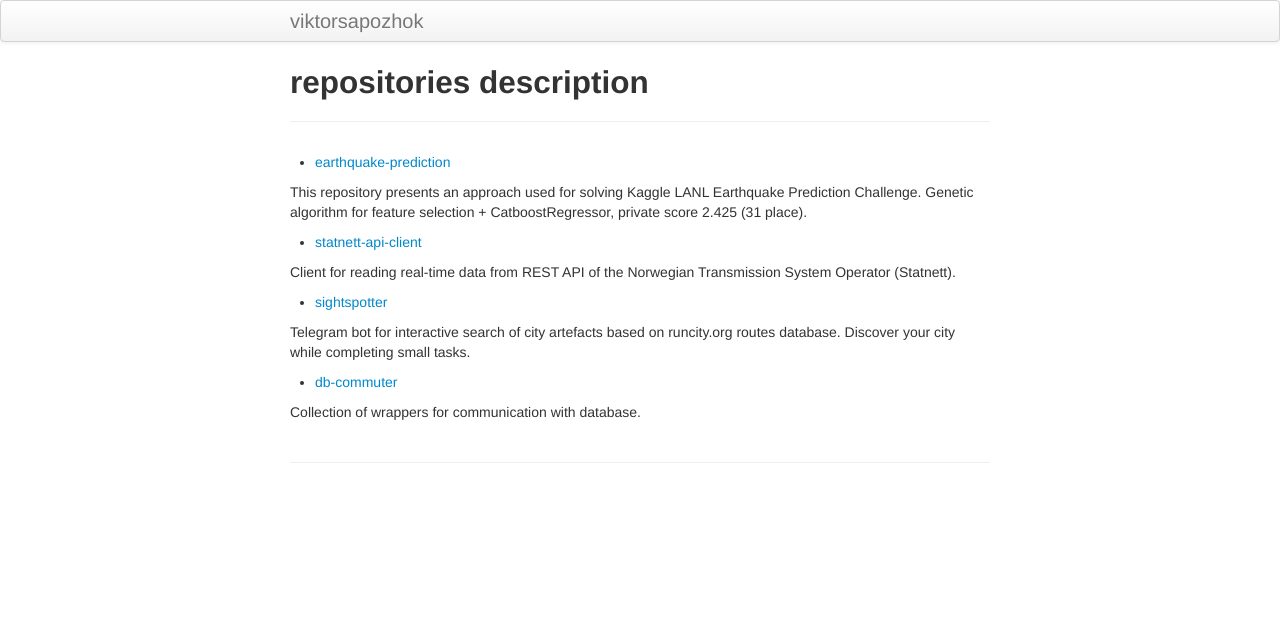
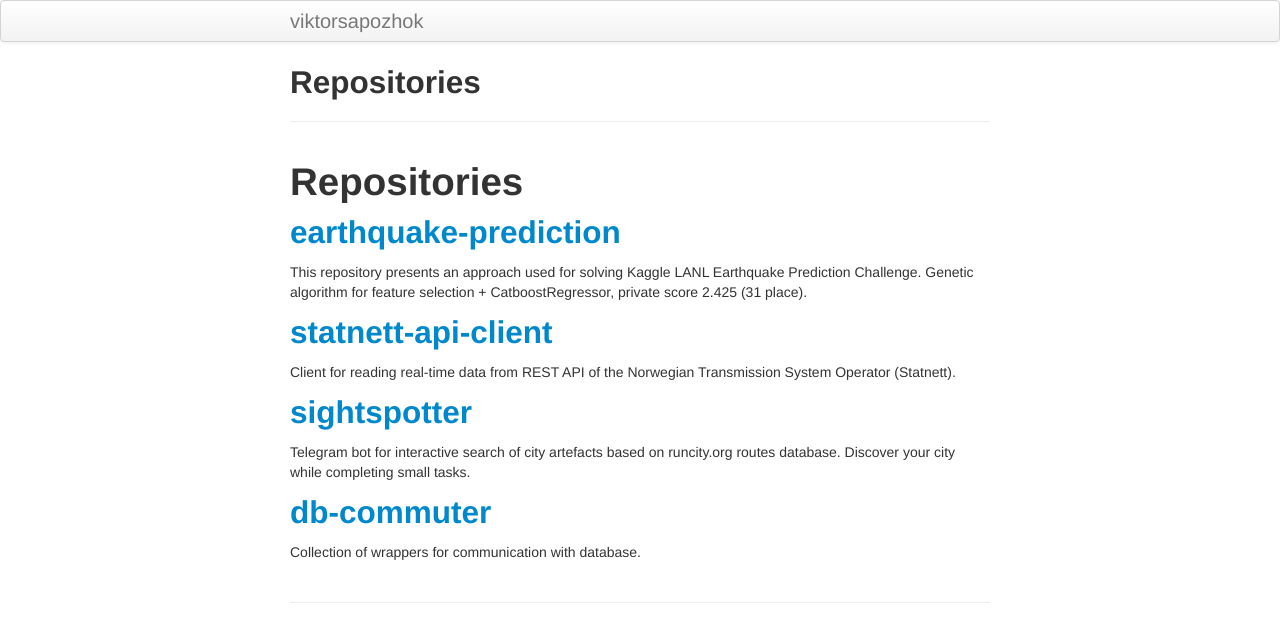
Before and after one commit to viktorsapozhok/viktorsapozhok.github.io, a Jekyll site: the page built from index.md, in a window 1280 px wide. Shown: the top 642 px of the page. Built offline with Jekyll 4.4.1, drawn with Linux system fonts in a browser that asks for light colours; our own code applies the rules of GitHub Pages for plain Markdown files.

Commit message:
gh-pages processing

```diff
--- a/_config.yml
+++ b/_config.yml
@@ -22,6 +22,7 @@ production_url : https://viktorsapozhok.github.io/
 markdown: kramdown
 
 # All Jekyll-Bootstrap specific configurations are namespaced into this hash
+theme: jekyll-theme-minimal
 #
 JB :
   version : 0.3.0
--- a/index.md
+++ b/index.md
@@ -1,22 +1,23 @@
 ---
 layout: page
-title: repositories description
 ---
 
-* [earthquake-prediction](https://github.com/viktorsapozhok/earthquake-prediction)
+# Repositories
+
+## [earthquake-prediction](https://github.com/viktorsapozhok/earthquake-prediction)
 
 This repository presents an approach used for solving Kaggle LANL Earthquake Prediction Challenge.
 Genetic algorithm for feature selection + CatboostRegressor, private score 2.425 (31 place).
 
-* [statnett-api-client](https://github.com/viktorsapozhok/statnett-api-client)
+## [statnett-api-client](https://github.com/viktorsapozhok/statnett-api-client)
 
 Client for reading real-time data from REST API of the Norwegian Transmission System Operator (Statnett).
 
-* [sightspotter](https://github.com/viktorsapozhok/sightspotter)
+## [sightspotter](https://github.com/viktorsapozhok/sightspotter)
 
 Telegram bot for interactive search of city artefacts based on runcity.org routes database.
 Discover your city while completing small tasks.
 
-* [db-commuter](https://github.com/viktorsapozhok/db-commuter)
+## [db-commuter](https://github.com/viktorsapozhok/db-commuter)
 
 Collection of wrappers for communication with database.
```
